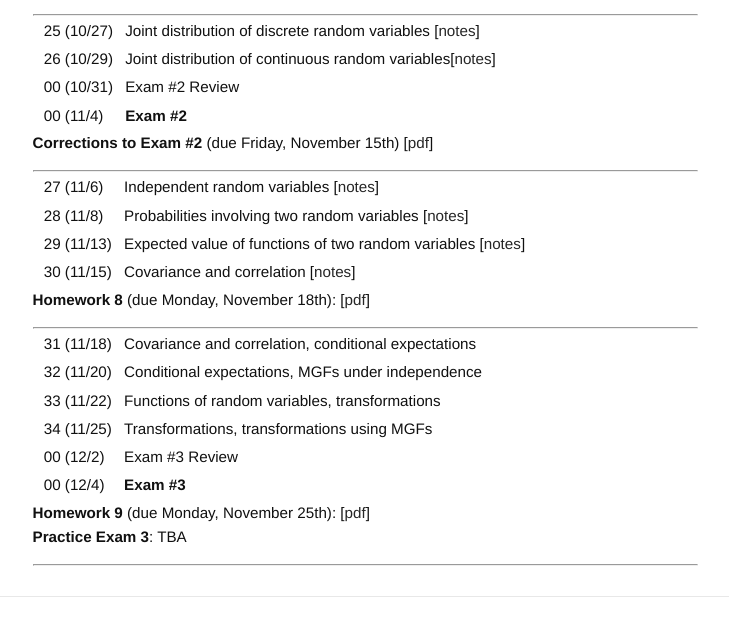
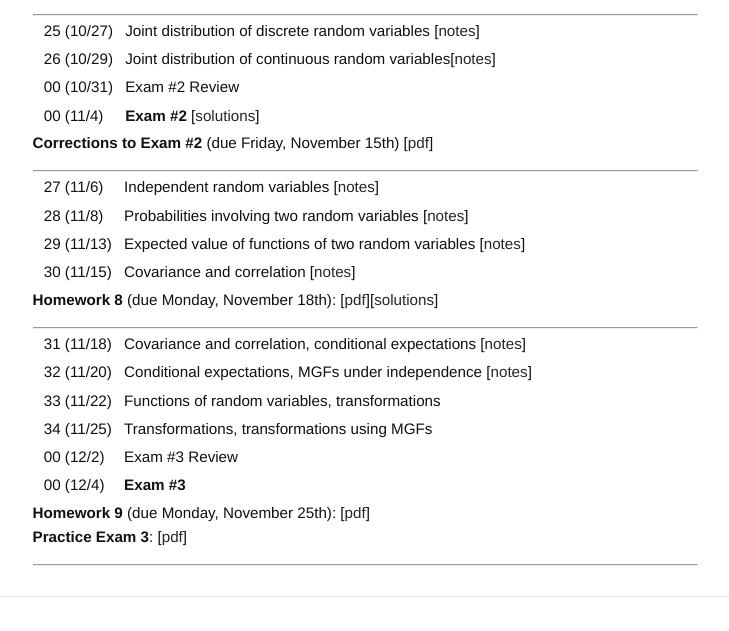
Before and after one commit to ajmolstad/ajmolstad.github.io, a Jekyll site: the page built from F19_STA4321.md, in a window 1280 px wide. Shown: the part 1455-2086 px from the top of the page, without its empty margins (275-1004 px from the left). Built offline with Jekyll 4.4.1, drawn with Linux system fonts in a browser that asks for light colours.

Commit message:
Update F19_STA4321.md

```diff
--- a/F19_STA4321.md
+++ b/F19_STA4321.md
@@ -90,7 +90,7 @@ Note that you must be logged into your UFL eLearning account to access course no
 || 25 (10/27)  || Joint distribution of discrete random variables [[notes](https://ufl.instructure.com/courses/382258/files/46260332/download?wrap=1)]||
 || 26 (10/29)  || Joint distribution of continuous random variables[[notes](https://ufl.instructure.com/courses/382258/files/46323308/download?wrap=1)]||
 || 00 (10/31)  || Exam #2 Review ||
-|| 00 (11/4)  || **Exam #2** ||
+|| 00 (11/4)  || **Exam #2** [[solutions](https://ufl.instructure.com/courses/382258/files/46729121/download?wrap=1)]||
 
 **Corrections to  Exam #2** (due Friday, November 15th) [[pdf](https://ufl.instructure.com/courses/382258/files/46527616/download?wrap=1)]
 
@@ -102,18 +102,18 @@ Note that you must be logged into your UFL eLearning account to access course no
 || 29 (11/13)  || Expected value of functions of two random variables [[notes](https://ufl.instructure.com/courses/382258/files/46598460/download?wrap=1)]||
 || 30 (11/15)  || Covariance and correlation [[notes](https://ufl.instructure.com/courses/382258/files/46646777/download?wrap=1)]||
 
-**Homework 8** (due Monday, November 18th): [[pdf](/docs/STA4321_F19_Homework8.pdf)]
+**Homework 8** (due Monday, November 18th): [[pdf](/docs/STA4321_F19_Homework8.pdf)][[solutions](https://ufl.instructure.com/courses/382258/files/46729307/download?wrap=1)]
 
 ---------------
 
-|| 31 (11/18) || Covariance and correlation, conditional expectations ||
-|| 32 (11/20) || Conditional expectations, MGFs under independence||
+|| 31 (11/18) || Covariance and correlation, conditional expectations [[notes](https://ufl.instructure.com/courses/382258/files/46690218/download?wrap=1)] ||
+|| 32 (11/20) || Conditional expectations, MGFs under independence [[notes](https://ufl.instructure.com/courses/382258/files/46745256/download?wrap=1)]||
 || 33 (11/22) || Functions of random variables, transformations ||
 || 34 (11/25) || Transformations, transformations using MGFs ||
 || 00 (12/2) || Exam #3 Review ||
 || 00 (12/4) || **Exam #3** ||
 
 **Homework 9** (due Monday, November 25th): [[pdf](/docs/STA4321_F19_Homework9.pdf)]
-**Practice Exam 3**: TBA
+**Practice Exam 3**: [[pdf](https://ufl.instructure.com/courses/382258/files/46773611/download?wrap=1)]
 
 ---------------
```
